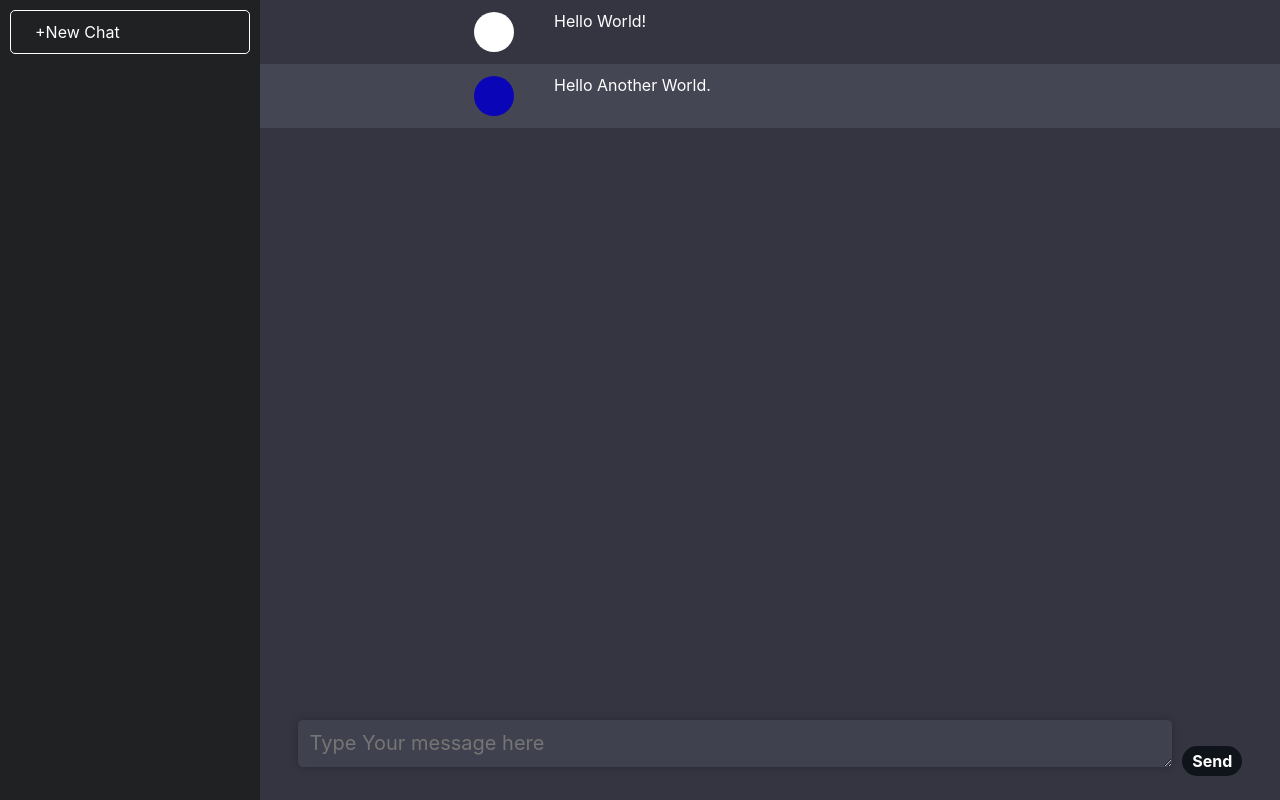
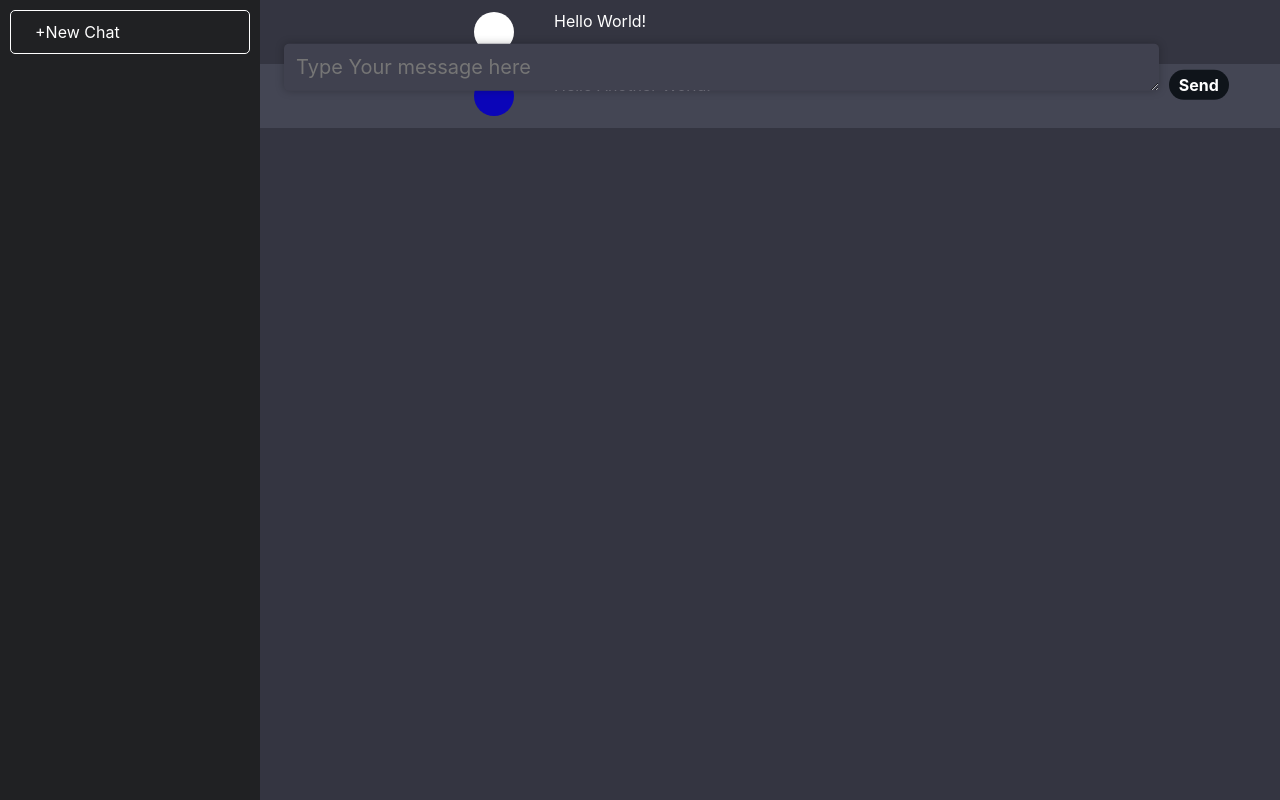
Before and after one commit to Onyxcodeotto/Tubes3_13521051, a React (Create React App) app: page / in a window 1280 px wide. Built offline with nearby package versions, Linux system fonts and the light colour scheme.

Commit message:
update scroll-bar

```diff
--- a/src/App.css
+++ b/src/App.css
@@ -54,6 +54,7 @@
   position:absolute;
   bottom:0;
   left: 0;right: 0;
+  transform: translate(0, calc(-100% + 100px));
 
 }
 
@@ -89,6 +90,9 @@
 
 .chat-log{
   text-align: left;
+  overflow-y: auto;
+  /* add this to position the chat-input-holder inside the chat-log div */
+  position: relative;
 }
 
 .chat-message.chatgpt{
--- a/src/App.js
+++ b/src/App.js
@@ -1,13 +1,15 @@
-import React, { useState } from 'react';
+
 import logo from './logo.svg';
 import './App.css';
 import './normal.css';
 import './strmatch/strmatch';
+import React, { useState, useEffect, useRef } from 'react';
 
 function App() {
   const [chatButtons, setChatButtons] = useState([]);
   const [chatInput, setMessage] = useState('');
   const [chatLog, setChatLog] = useState([{message: "Hello World!", sender: "user"}, {message: "Hello Another World.", sender: "chatgpt"}]);
+  const chatLogRef = useRef(null);
 
   const handleNewSession = () => {
     setChatButtons([...chatButtons, <div className='side-menu-button'>New Session</div>]);
@@ -26,9 +28,13 @@ function App() {
     }
   }
 
+  useEffect(() => {
+    chatLogRef.current.scrollTop = chatLogRef.current.scrollHeight;
+  }, [chatLog]);
+
   return (
     <div className="App">
-      <aside className='sidemenu'>
+      <aside className='sidemenu'  style={{overflowY: 'auto'}} >
         <div className='side-menu-button' onClick={handleNewSession}>
           <span>
             +
@@ -37,8 +43,8 @@ function App() {
         </div>
         {chatButtons} {}
       </aside>
-      <section className='chatbox'>
-        <div className='chat-log'>
+      <section className='chatbox'  style={{overflowY: 'auto'}} >
+        <div className='chat-log' ref={chatLogRef}>
           {chatLog.map((chat, index) => (
             <div key={index} className={`chat-message ${chat.sender}`}>
               <div className='chat-message-center'>
@@ -50,18 +56,16 @@ function App() {
               </div>
             </div>
           ))}
-        </div>
-        <div
-        className="chat-input-holder">
+          <div className="chat-input-holder">
             <textarea
               rows="1"
               className="chat-input-textarea"
-          placeholder = "Type Your message here"
+              placeholder="Type Your message here"
               value={chatInput}
               onChange={handleMessageChange}
-          >
-          </textarea>
+            ></textarea>
             <button className="chat-send-button" onClick={handleSend}>Send</button>
+          </div>
         </div>
       </section>
     </div>
```
Lines whose indentation alone changed are shown as unchanged.
